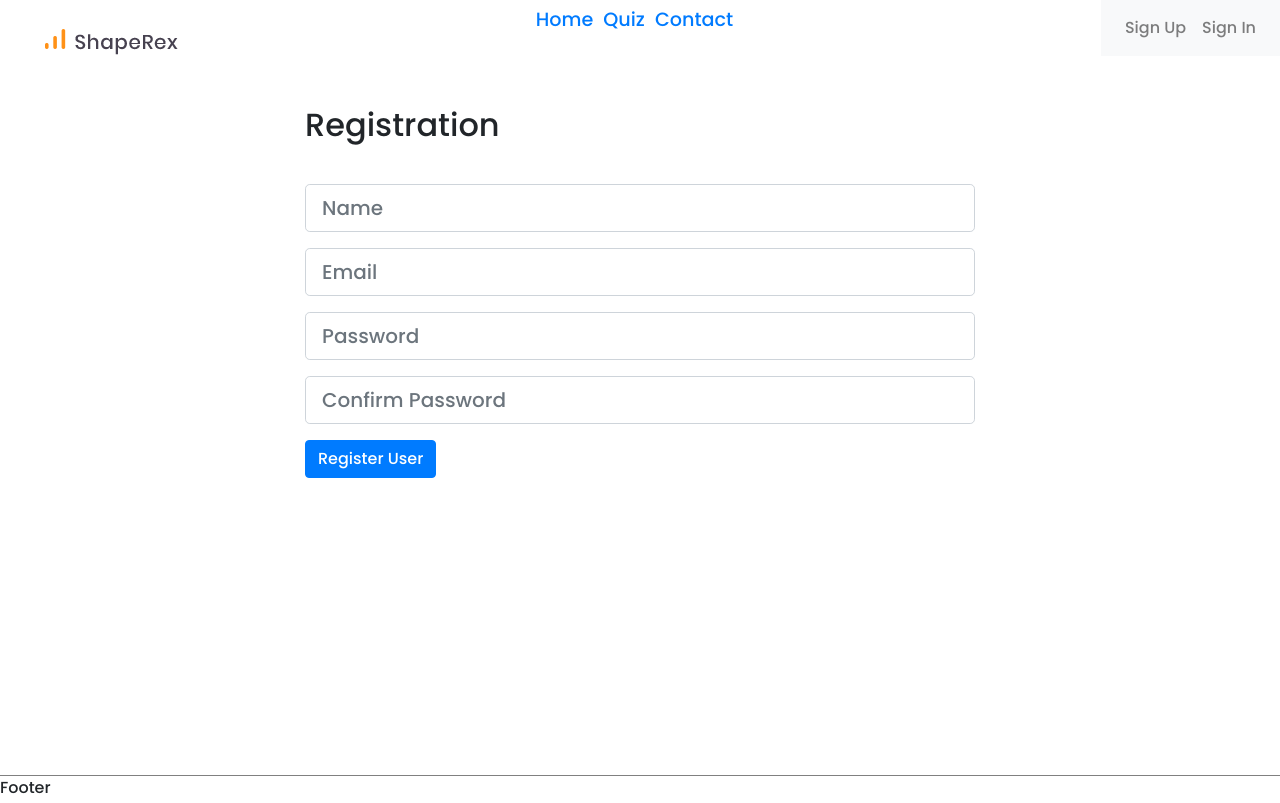
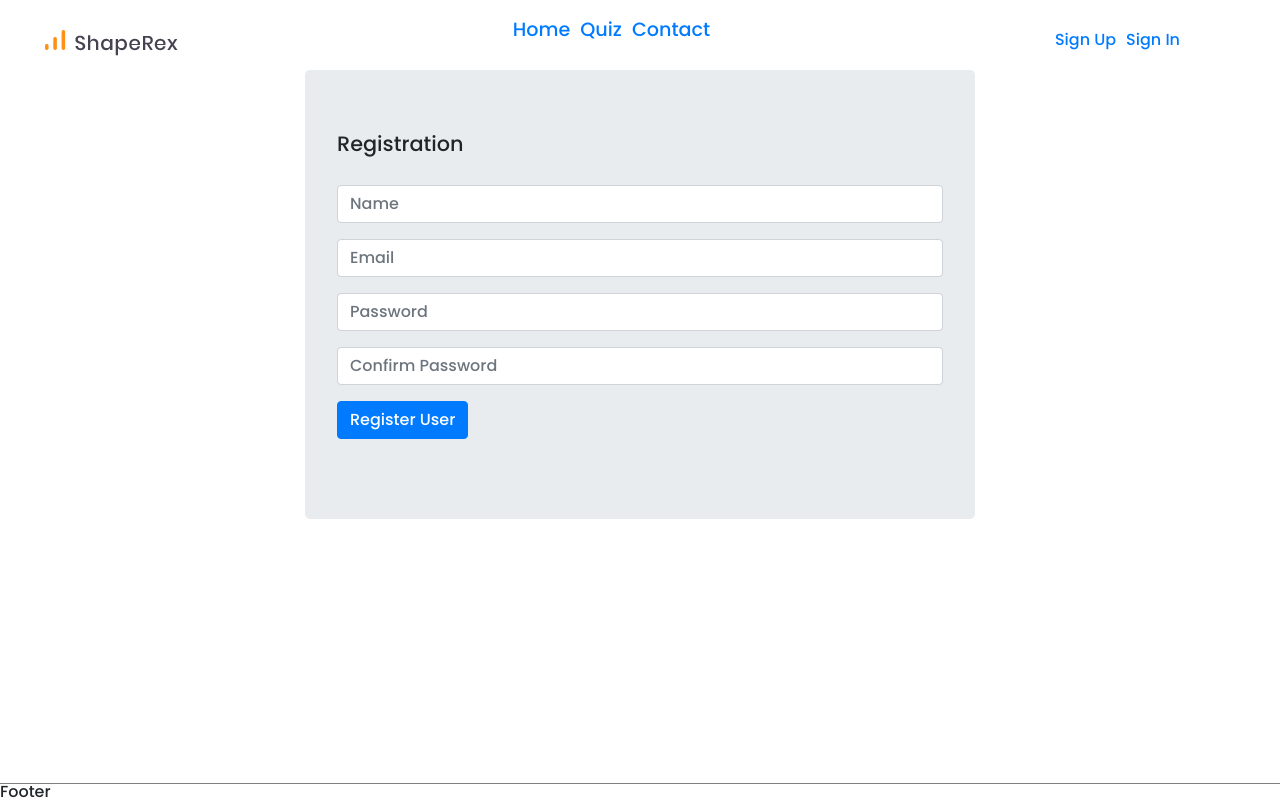
Before and after one commit to eagleweb/ShapeRex, a React (Create React App) app in the folder client/: page /register in a window 1280 px wide. Built offline with nearby package versions, Linux system fonts and the light colour scheme.

Commit message:
authorization add

```diff
--- a/client/public/index.html
+++ b/client/public/index.html
@@ -5,8 +5,8 @@
     <meta http-equiv="X-UA-Compatible" content="IE=edge">
     <meta name="viewport" content="width=device-width, initial-scale=1.0, maximum-scale=1.0, user-scalable=no" />
     <title>ShapeRex</title>
+    <link rel="stylesheet" href="https://stackpath.bootstrapcdn.com/bootstrap/4.1.3/css/bootstrap.min.css" integrity="sha384-MCw98/SFnGE8fJT3GXwEOngsV7Zt27NXFoaoApmYm81iuXoPkFOJwJ8ERdknLPMO" crossorigin="anonymous">
     <link rel="stylesheet" href="https://cdnjs.cloudflare.com/ajax/libs/meyer-reset/2.0/reset.css">
-    <link rel="stylesheet" href="https://stackpath.bootstrapcdn.com/bootstrap/4.1.3/css/bootstrap.min.css" integrity="sha384-MCw98/SFnGE8fJT3GXwEOngsV7Zt27NXFoaoApmYm81iuXoPkFOJwJ8ERdknLPMO" crossorigin="anonymous">
 </head>
 <body>
     <div id="root"></div>
--- a/client/src/component/Authorization/Login.js
+++ b/client/src/component/Authorization/Login.js
@@ -2,7 +2,8 @@ import React, { Component } from 'react';
 import PropTypes from 'prop-types';
 import { connect } from 'react-redux';
 import { loginUser } from '../../actions/authActions';
-import classnames from 'classnames';
+import s from './auth.module.css'
+import {Button, Form, FormGroup, FormFeedback, Jumbotron, Input} from 'reactstrap';
 
 class Login extends Component {
 
@@ -52,41 +53,41 @@ class Login extends Component {
     render() {
         const {errors} = this.state;
         return(
-            <div className="container" style={{ marginTop: '50px', width: '700px'}}>
-                <h2 style={{marginBottom: '40px'}}>Login</h2>
-                <form onSubmit={ this.handleSubmit }>
-                    <div className="form-group">
-                        <input
+            <div className={s.container}>
+                <Jumbotron>
+                <h2>Login</h2>
+                <Form onSubmit={ this.handleSubmit }>
+                    <FormGroup>
+                        <Input
+                            className={s.input}
+                            invalid={!!errors.email}
                             type="email"
                             placeholder="Email"
-                            className={classnames('form-control form-control-lg', {
-                                'is-invalid': errors.email
-                            })}
                             name="email"
                             onChange={ this.handleInputChange }
                             value={ this.state.email }
                         />
-                        {errors.email && (<div className="invalid-feedback">{errors.email}</div>)}
-                    </div>
-                    <div className="form-group">
-                        <input
+                        <FormFeedback>{errors.email}</FormFeedback>
+                    </FormGroup>
+                    <FormGroup>
+                        <Input
+                            className={s.input}
+                            invalid={!!errors.password}
                             type="password"
                             placeholder="Password"
-                            className={classnames('form-control form-control-lg', {
-                                'is-invalid': errors.password
-                            })}
                             name="password"
                             onChange={ this.handleInputChange }
                             value={ this.state.password }
                         />
                         {errors.password && (<div className="invalid-feedback">{errors.password}</div>)}
-                    </div>
-                    <div className="form-group">
-                        <button type="submit" className="btn btn-primary">
+                    </FormGroup>
+                    <FormGroup>
+                        <Button type="submit" color="primary">
                             Login User
-                        </button>
-                    </div>
-                </form>
+                        </Button>
+                    </FormGroup>
+                </Form>
+                </Jumbotron>
             </div>
         )
     }
--- a/client/src/component/Authorization/Register.js
+++ b/client/src/component/Authorization/Register.js
@@ -3,7 +3,8 @@ import { connect } from 'react-redux';
 import PropTypes from 'prop-types';
 import { withRouter } from 'react-router-dom';
 import { registerUser } from '../../actions/authActions';
-import classnames from 'classnames';
+import s from './auth.module.css'
+import {Button, Form, FormGroup, FormFeedback, Jumbotron, Input} from 'reactstrap';
 
 class Register extends Component {
 
@@ -57,67 +58,66 @@ class Register extends Component {
     render() {
         const { errors } = this.state;
         return(
-            <div className="container" style={{ marginTop: '50px', width: '700px'}}>
-                <h2 style={{marginBottom: '40px'}}>Registration</h2>
-                <form onSubmit={ this.handleSubmit }>
-                    <div className="form-group">
-                        <input
+            <div className={s.container}>
+                <Jumbotron>
+                <h2>Registration</h2>
+                <Form onSubmit={ this.handleSubmit }>
+                    <FormGroup>
+                        <Input
+                            className={s.input}
+                            invalid={!!errors.name}
                             type="text"
                             placeholder="Name"
-                            className={classnames('form-control form-control-lg', {
-                                'is-invalid': errors.name
-                            })}
                             name="name"
                             onChange={ this.handleInputChange }
                             value={ this.state.name }
                         />
-                        {errors.name && (<div className="invalid-feedback">{errors.name}</div>)}
-                    </div>
-                    <div className="form-group">
-                        <input
+                        <FormFeedback>{errors.name}</FormFeedback>
+                    </FormGroup>
+                    <FormGroup>
+                        <Input
+                            className={s.input}
+                            invalid={!!errors.email}
                             type="email"
                             placeholder="Email"
-                            className={classnames('form-control form-control-lg', {
-                                'is-invalid': errors.email
-                            })}
                             name="email"
+                            id="email"
                             onChange={ this.handleInputChange }
                             value={ this.state.email }
                         />
-                        {errors.email && (<div className="invalid-feedback">{errors.email}</div>)}
-                    </div>
-                    <div className="form-group">
-                        <input
+                        <FormFeedback>{errors.email}</FormFeedback>
+                    </FormGroup>
+                    <FormGroup>
+                        <Input
+                            className={s.input}
+                            invalid={!!errors.password}
                             type="password"
                             placeholder="Password"
-                            className={classnames('form-control form-control-lg', {
-                                'is-invalid': errors.password
-                            })}
                             name="password"
                             onChange={ this.handleInputChange }
                             value={ this.state.password }
                         />
-                        {errors.password && (<div className="invalid-feedback">{errors.password}</div>)}
-                    </div>
-                    <div className="form-group">
-                        <input
+                        <FormFeedback>{errors.password}</FormFeedback>
+                    </FormGroup>
+                    <FormGroup>
+                        <Input
+                            className={s.input}
+                            invalid={!!errors.password}
                             type="password"
                             placeholder="Confirm Password"
-                            className={classnames('form-control form-control-lg', {
-                                'is-invalid': errors.password_confirm
-                            })}
                             name="password_confirm"
                             onChange={ this.handleInputChange }
                             value={ this.state.password_confirm }
                         />
-                        {errors.password_confirm && (<div className="invalid-feedback">{errors.password_confirm}</div>)}
-                    </div>
-                    <div className="form-group">
-                        <button type="submit" className="btn btn-primary">
+                        <FormFeedback>{errors.password_confirm}</FormFeedback>
+                    </FormGroup>
+                    <FormGroup>
+                        <Button type="submit" color="primary">
                             Register User
-                        </button>
-                    </div>
-                </form>
+                        </Button>
+                    </FormGroup>
+                </Form>
+                </Jumbotron>
             </div>
         )
     }
--- /dev/null
+++ b/client/src/component/Authorization/auth.module.css
@@ -0,0 +1,17 @@
+.container {
+    padding-right: 15px;
+    padding-left: 15px;
+    margin-right: auto;
+    margin-left: auto;
+    margin-top: 10px;
+    width: 700px;
+}
+
+.container h2 {
+    margin-bottom: 30px;
+    font-size: 1.3rem;
+}
+
+.input {
+    /*max-width: 100px;*/
+}
--- a/client/src/component/Layout/Header/Header.js
+++ b/client/src/component/Layout/Header/Header.js
@@ -21,22 +21,20 @@ class Header extends Component {
     render() {
         const {isAuthenticated, user} = this.props.auth;
         const authLinks = (
-            <ul className="navbar-nav ml-auto">
-                <a href="#" className="nav-link" onClick={this.onLogout}>
-                    <img src={user.avatar} alt={user.name} title={user.name}
-                         className="rounded-circle"
-                         style={{ width: '25px', marginRight: '5px'}} />
-                    Logout
+            <ul className={s.login}>
+                <a href="#" onClick={this.onLogout}>
+                    <img src={user.avatar} alt={user.name} title={user.name} className={s.avatar}/>
+                    <span>Logout</span>
                 </a>
             </ul>
         );
         const guestLinks = (
-            <ul className="navbar-nav ml-auto">
-                <li className="nav-item">
-                    <Link className="nav-link" to="/register">Sign Up</Link>
+            <ul className={s.login}>
+                <li>
+                    <Link to="/register">Sign Up</Link>
                 </li>
-                <li className="nav-item">
-                    <Link className="nav-link" to="/login">Sign In</Link>
+                <li>
+                    <Link to="/login">Sign In</Link>
                 </li>
             </ul>
         );
@@ -44,7 +42,9 @@ class Header extends Component {
         return (
         <header className={s.header}>
             <div className={s.logo}>
-                <img src={logo} alt="ShapeRex"/>
+                <Link to="/">
+                    <img src={logo} alt="ShapeRex"/>
+                </Link>
             </div>
             <nav>
                 <ul className={s.menu}>
@@ -53,8 +53,8 @@ class Header extends Component {
                     <li><NavLink activeClassName={s.item_active} to="/contact">Contact</NavLink></li>
                 </ul>
             </nav>
-            <nav className="navbar navbar-expand-lg navbar-light bg-light">
-                <div className="collapse navbar-collapse" id="navbarSupportedContent">
+            <nav>
+                <div className={s.login}>
                     {isAuthenticated ? authLinks : guestLinks}
                 </div>
             </nav>
@@ -72,4 +72,4 @@ const mapStateToProps = (state) => ({
     auth: state.auth
 });
 
-export default connect(mapStateToProps, { logoutUser })(withRouter(Header));
+export default withRouter(connect(mapStateToProps, { logoutUser })(Header))
--- a/client/src/component/Layout/Header/header.module.css
+++ b/client/src/component/Layout/Header/header.module.css
@@ -2,6 +2,7 @@
     display: flex;
     justify-content: space-between;
     align-items: center;
+    min-height: 60px;
 }
 
 .logo {
@@ -29,5 +30,29 @@
 }
 
 .login {
-    margin: 28px 32px 0 0;
+    margin: 20px 45px 0 0;
 }
+
+.login span {
+    display: inline-block;
+    position: relative;
+    top: 50%;
+    transform: translateY(-50%);
+}
+
+.login li {
+    display: inline-block;
+    line-height: 30px;
+}
+
+.login > li > a {
+    position: relative;
+    margin: 28px 10px 0 0;
+    text-decoration: none;
+}
+.avatar {
+    width: 25px;
+    margin-right: 5px;
+    border-radius: 50%;
+    display: inline-block;
+}
```
